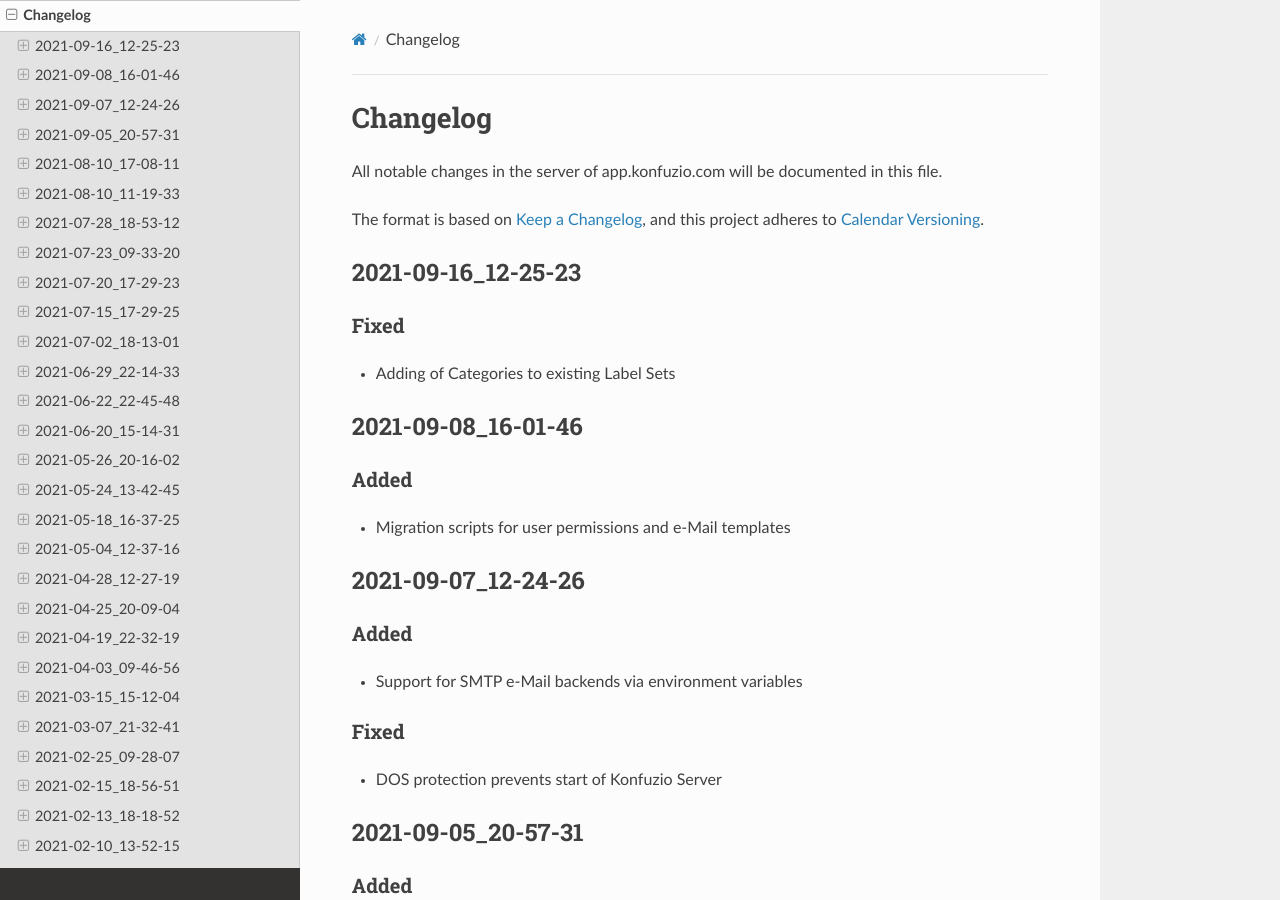
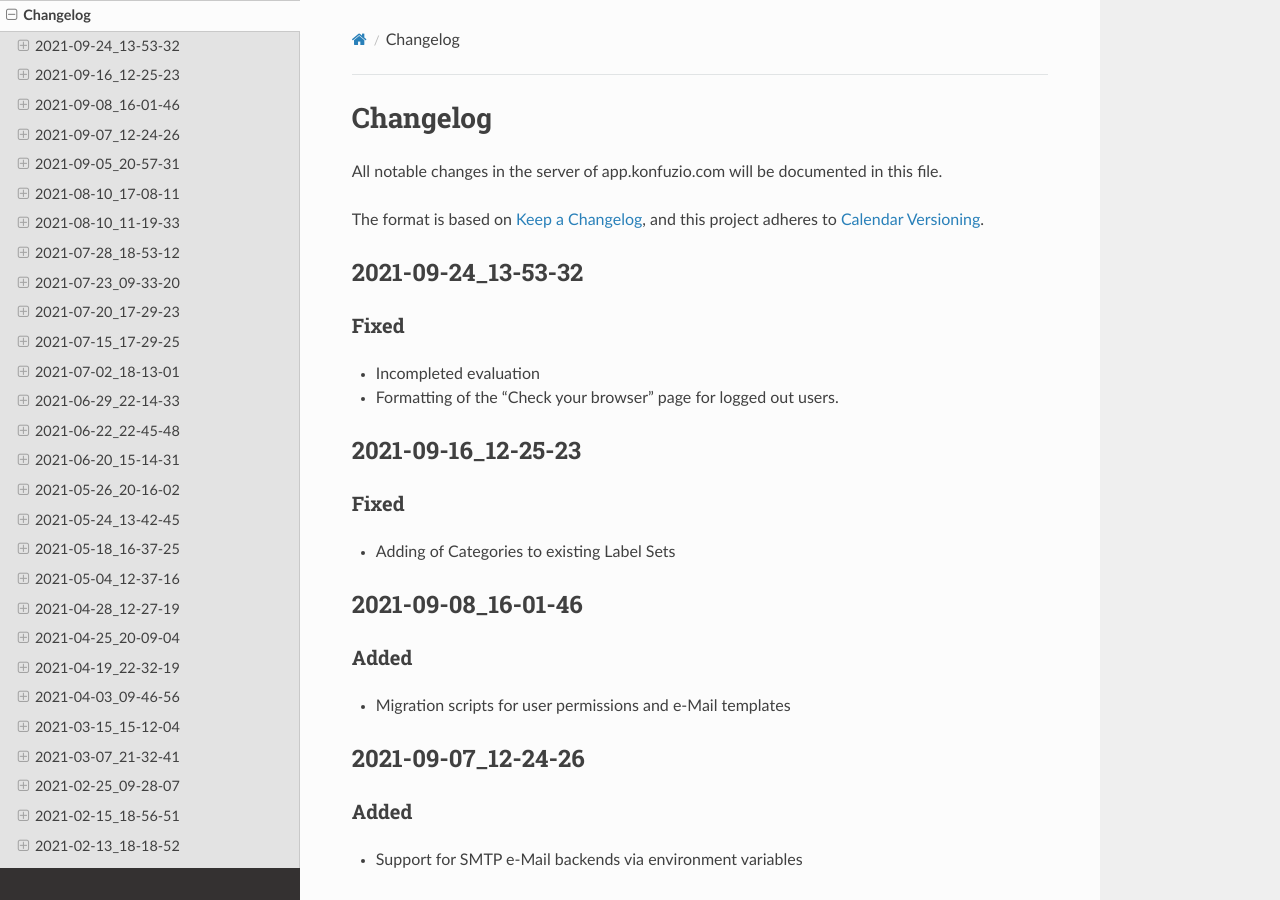
Before and after one commit to konfuzio-ai/konfuzio-sdk, a Sphinx documentation site: the page built from docs/web/changelog_app.md, in a window 1280 px wide and 900 px high. Built offline with Sphinx 7.4.7 and the Read the Docs theme 2.0.0, drawn with Linux system fonts in a browser that asks for light colours.

Commit message:
Update changelog_app.md

```diff
--- a/docs/web/changelog_app.md
+++ b/docs/web/changelog_app.md
@@ -7,6 +7,12 @@ All notable changes in the server of app.konfuzio.com will be documented in this
 
 The format is based on [Keep a Changelog](https://keepachangelog.com/en/1.0.0/),
 and this project adheres to [Calendar Versioning](https://calver.org/overview.html).
+
+## 2021-09-24_13-53-32
+
+### Fixed
+- Incompleted evaluation
+- Formatting of the "Check your browser" page for logged out users.
 
 ## 2021-09-16_12-25-23
 
```
